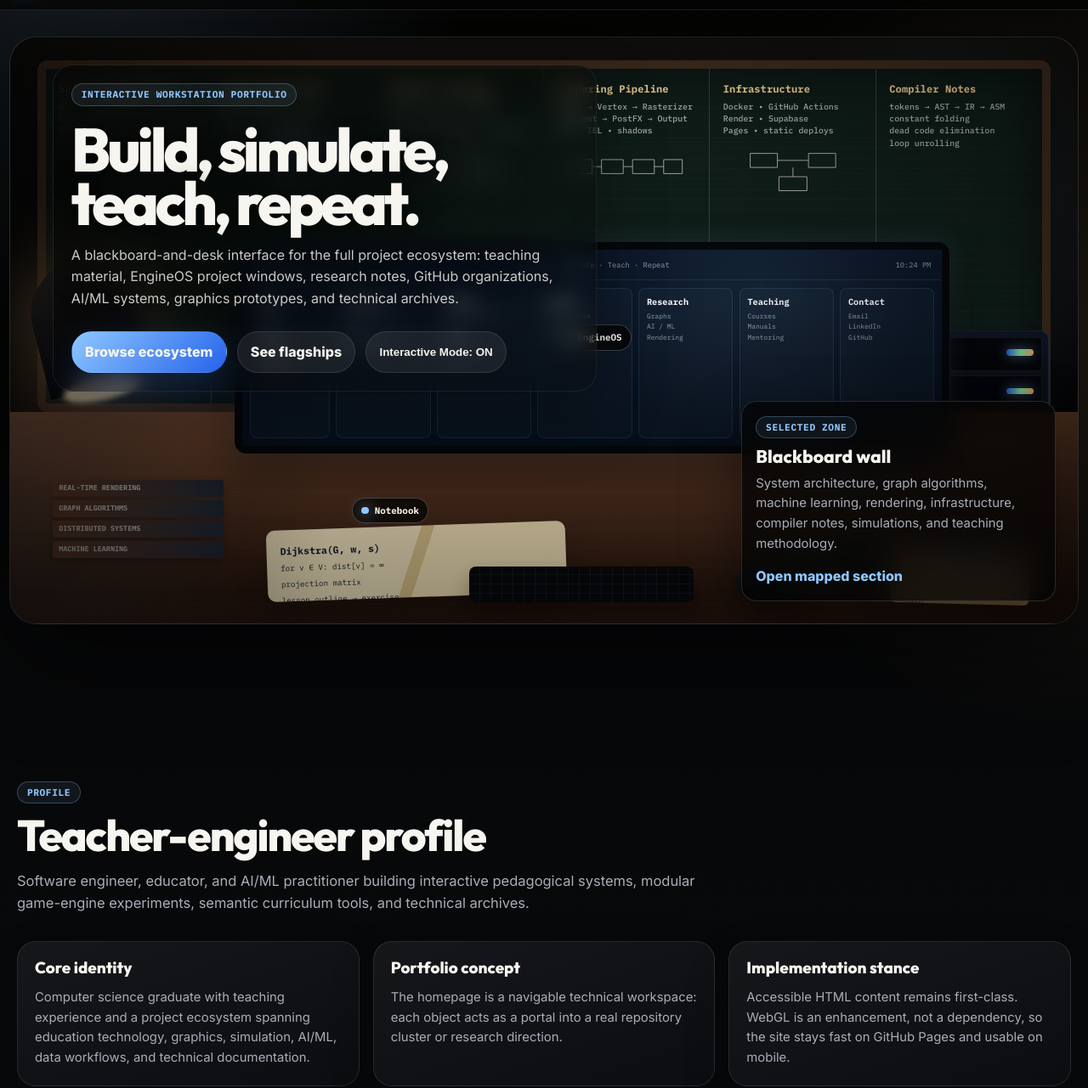
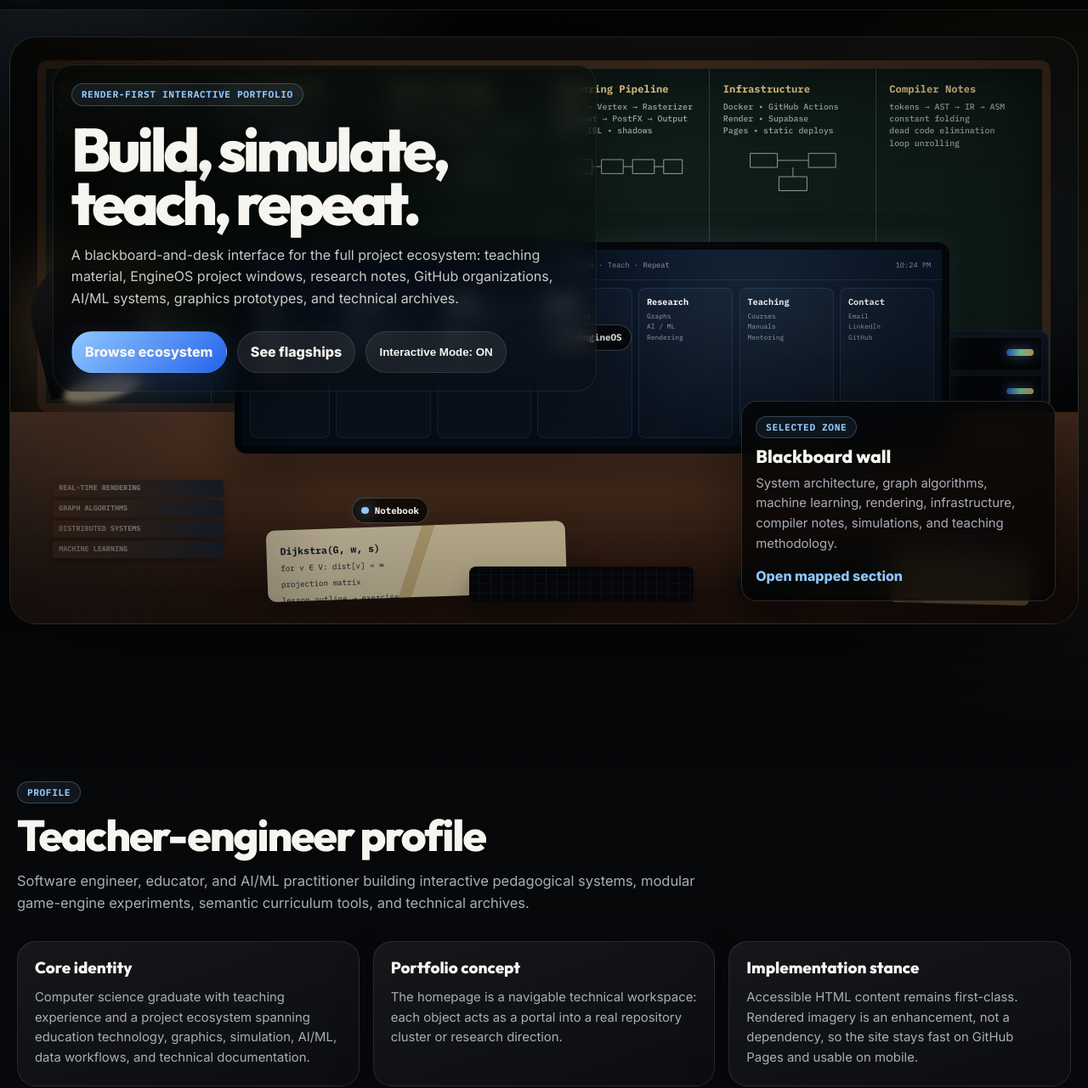
Before and after one commit to dragosandreibobu/dragosandreibobu.github.io, a plain HTML site: page index.html in a window 1280 px wide. Shown: the part 57-1338 px from the top of the page at 85% size. Drawn offline with Linux system fonts and the light colour scheme.

Commit message:
Clarify render-first homepage copy

```diff
--- a/index.html
+++ b/index.html
@@ -31,7 +31,7 @@
   <main>
     <section id="room" class="lab-hero">
       <div class="hero-copy">
-        <span class="badge">Interactive workstation portfolio</span>
+        <span class="badge">Render-first interactive portfolio</span>
         <h1>Build, simulate, teach, repeat.</h1>
         <p>
           A blackboard-and-desk interface for the full project ecosystem: teaching material,
@@ -46,7 +46,7 @@
       </div>
 
       <div class="scene-frame" aria-label="Interactive engineering room scene">
-        <canvas id="room-canvas" aria-label="WebGL room enhancement with clickable room objects"></canvas>
+        <canvas id="room-canvas" aria-label="Reserved canvas for future advanced room effects"></canvas>
 
         <div class="desktop-lab" aria-hidden="true">
           <div class="blackboard-wall">
@@ -164,7 +164,7 @@
         <div class="grid">
           <article class="info-card"><h3>Core identity</h3><p>Computer science graduate with teaching experience and a project ecosystem spanning education technology, graphics, simulation, AI/ML, data workflows, and technical documentation.</p></article>
           <article class="info-card"><h3>Portfolio concept</h3><p>The homepage is a navigable technical workspace: each object acts as a portal into a real repository cluster or research direction.</p></article>
-          <article class="info-card"><h3>Implementation stance</h3><p>Accessible HTML content remains first-class. WebGL is an enhancement, not a dependency, so the site stays fast on GitHub Pages and usable on mobile.</p></article>
+          <article class="info-card"><h3>Implementation stance</h3><p>Accessible HTML content remains first-class. Rendered imagery is an enhancement, not a dependency, so the site stays fast on GitHub Pages and usable on mobile.</p></article>
         </div>
       </section>
 
```
